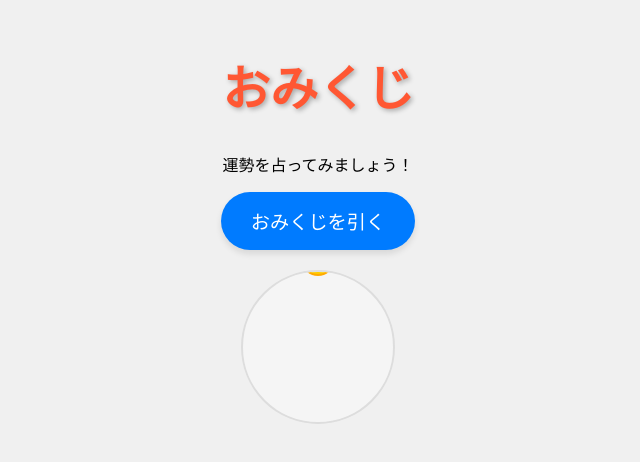
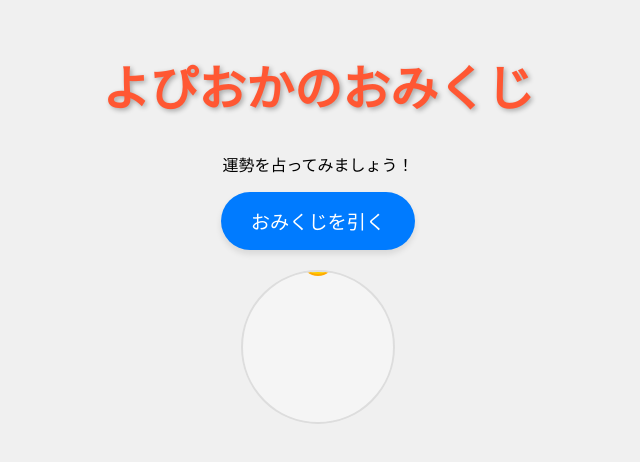
Before and after one commit to keisuke77/omikuzi, a plain HTML site: page index.html in a window 1280 px wide. Shown: the whole page, without its empty margins (322-962 px from the left). Drawn offline with Linux system fonts and the light colour scheme.

Commit message:
Update index.html

```diff
--- a/index.html
+++ b/index.html
@@ -114,7 +114,7 @@
 </head>
 <body>
     <div class="container">
-        <h1>おみくじ</h1>
+        <h1>よぴおかのおみくじ</h1>
         <p>運勢を占ってみましょう！</p>
         <button class="btn" onclick="drawOmikuji()">おみくじを引く</button>
         <div class="animation-box">
```
